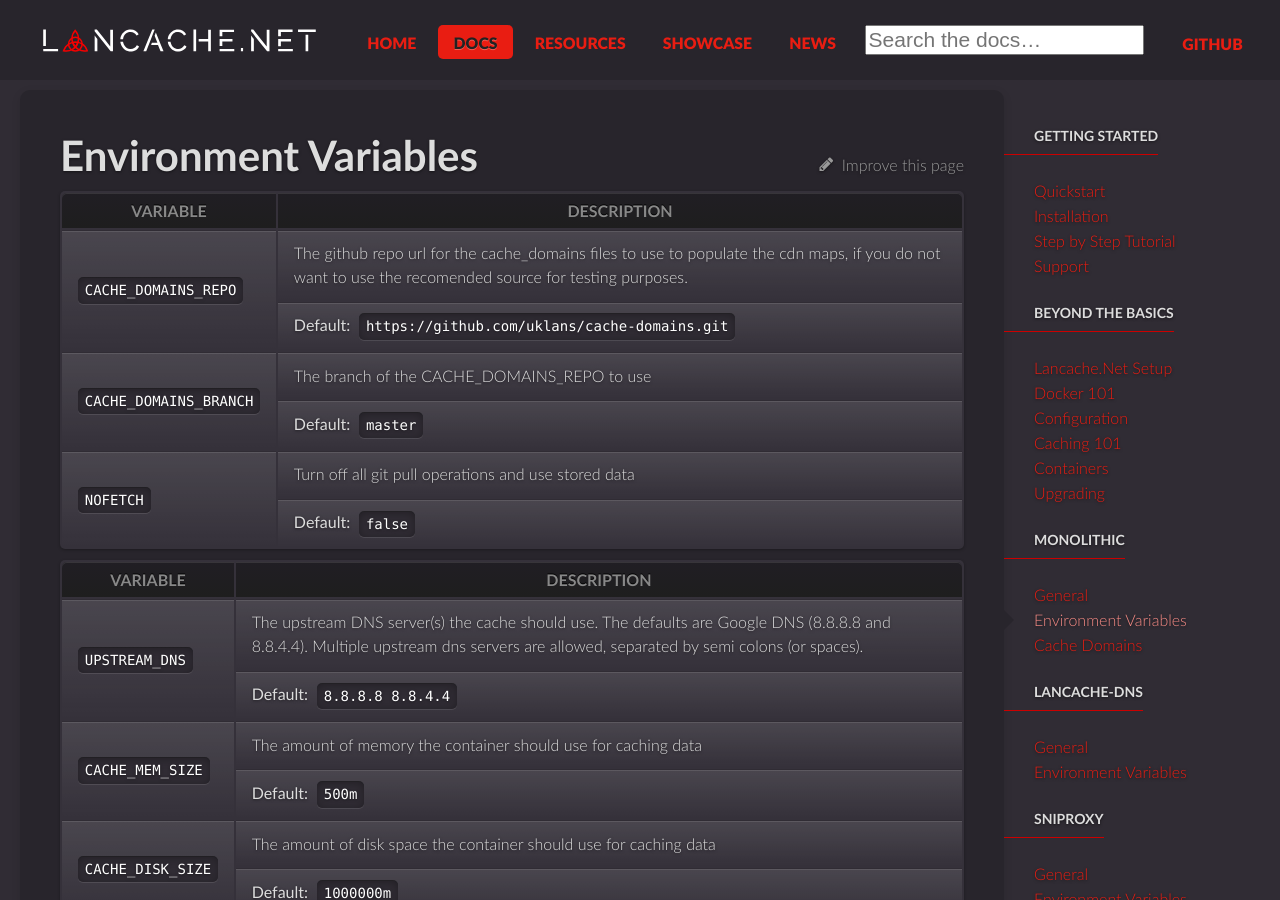
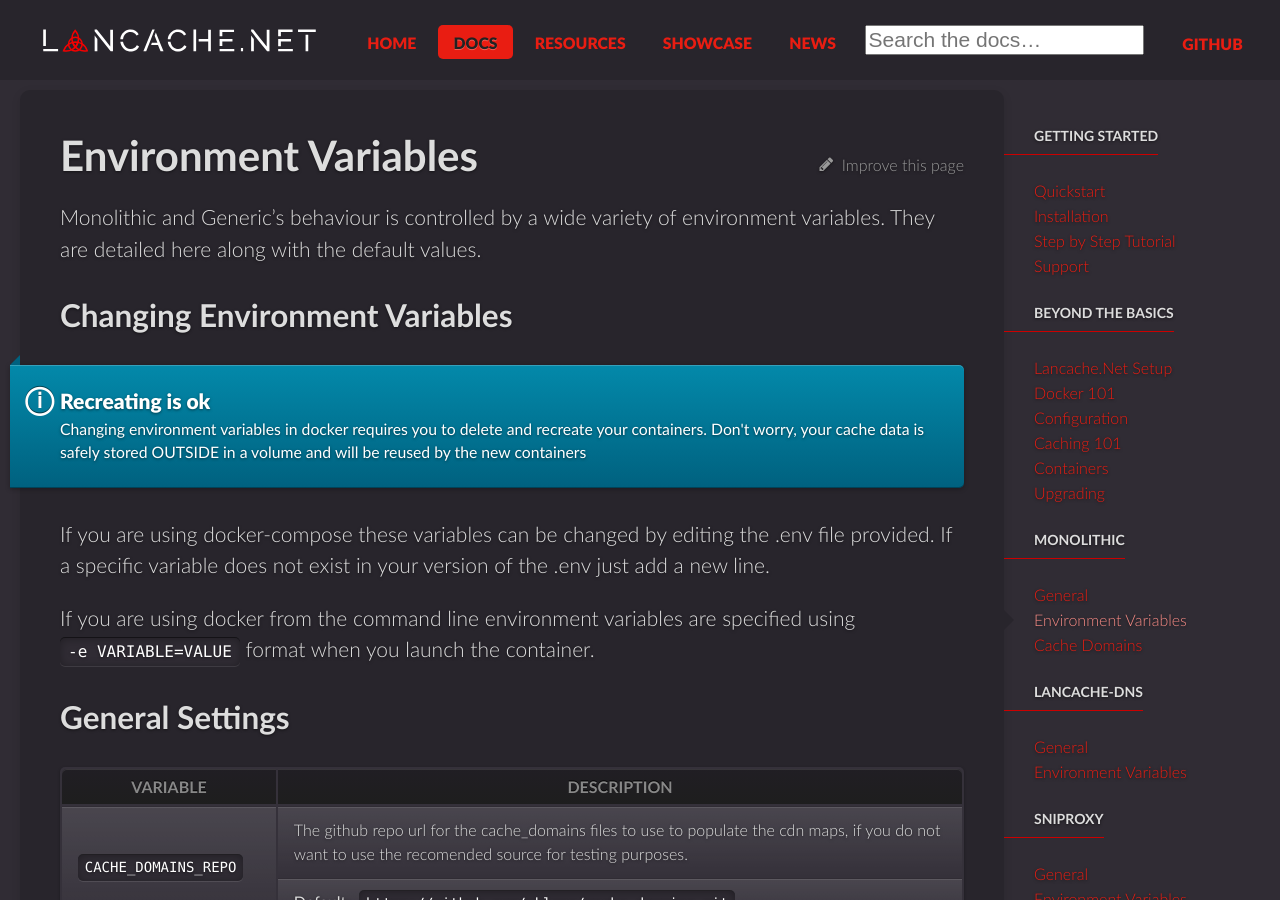
Before and after one commit to lancachenet/lancachenet.github.io, a Jekyll site: the page built from _docs/containers/monolithic/variables.md, in a window 1280 px wide and 900 px high. Built offline with Jekyll 4.4.1, drawn with Linux system fonts in a browser that asks for light colours; comment, search, counter and statistics services are not loaded; some of the changed text lies outside the part shown.

Commit message:
Nice words around variables

```diff
--- a/_data/lancache_env_vars.yml
+++ b/_data/lancache_env_vars.yml
@@ -22,7 +22,7 @@
     default: >-
       false
 
-generic-advanced:
+monolithic-advanced:
   - name: NGINX_WORKER_PROCESSES
     description: >-
     default: >-
--- a/_docs/containers/monolithic/variables.md
+++ b/_docs/containers/monolithic/variables.md
@@ -5,5 +5,31 @@
 draft: true
 ---
 
+Monolithic and Generic's behaviour is controlled by a wide variety of environment variables. They are detailed here along with the default values.
+
+## Changing Environment Variables
+<div class="note info">
+  <h5>Recreating is ok</h5>
+   <p>
+Changing environment variables in docker requires you to delete and recreate your containers. Don't worry, your cache data is safely stored OUTSIDE in a volume and will be reused by the new containers
+   </p>
+</div>
+
+If you are using docker-compose these variables can be changed by editing the .env file provided. If a specific variable does not exist in your version of the .env just add a new line.
+
+If you are using docker from the command line environment variables are specified using `-e VARIABLE=VALUE` format when you launch the container.
+
+## General Settings
 {% include docs_variables_table.html scope=site.data.lancache_env_vars.monolithic %}
 {% include docs_variables_table.html scope=site.data.lancache_env_vars.generic %}
+
+## Advanced Settings
+<div class="note warning">
+  <h5>HERE BE DRAGONS!!!</h5>
+   <p>
+These settings really aren't meant to be changed very often, it is highly unlikely you want to change them unless it's been recommended by a team member or you REALLY know what you are doing
+   </p>
+</div>
+
+{% include docs_variables_table.html scope=site.data.lancache_env_vars.monolithic-advanced %}
+{% include docs_variables_table.html scope=site.data.lancache_env_vars.generic-advanced %}
```
